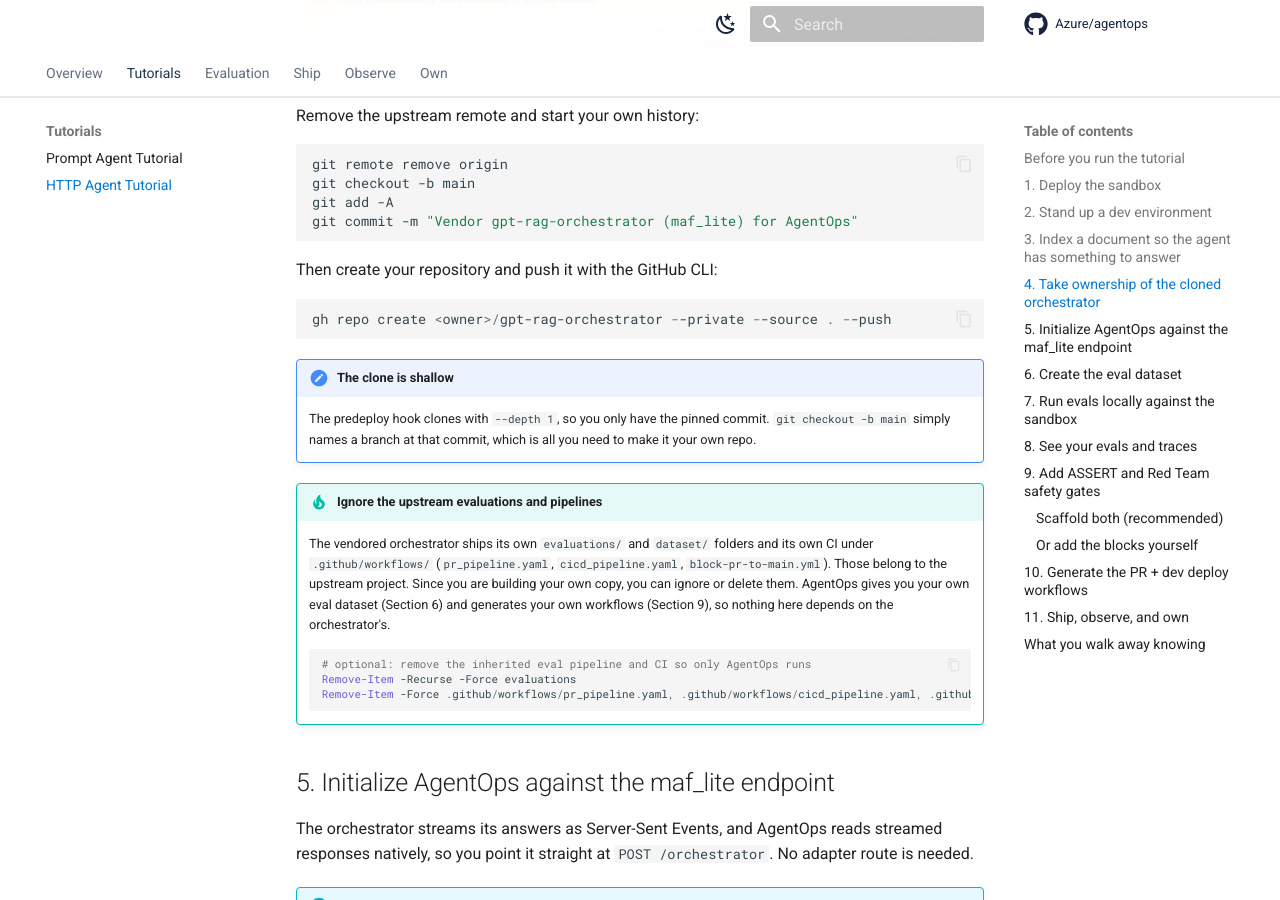
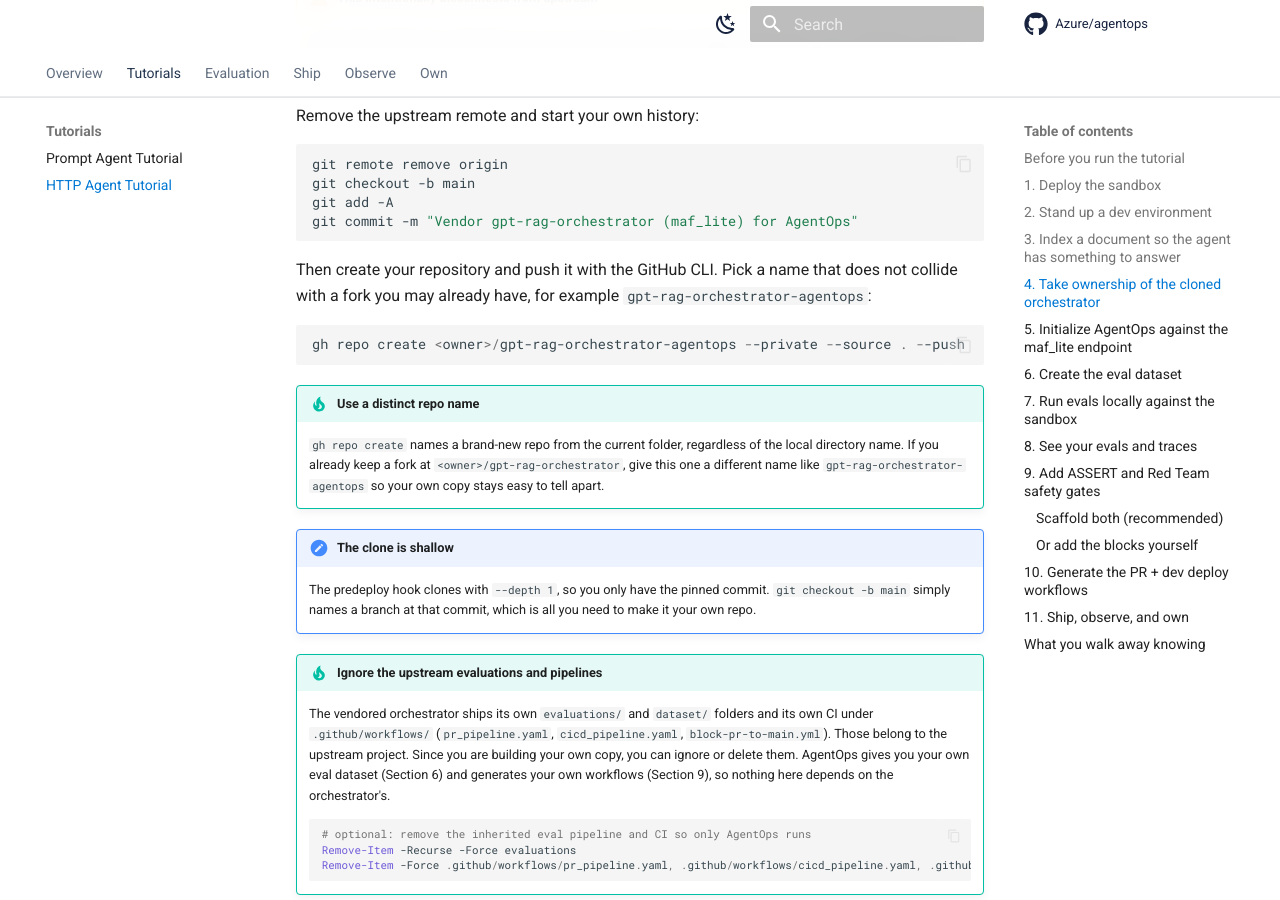
Before and after one commit to Azure/agentops, an MkDocs documentation site: the page built from docs/tutorial-http-agent.md, in a window 1280 px wide and 900 px high, scrolled down 3432 px. Built offline with MkDocs 1.6.1 and Material for MkDocs 9.7.7, drawn with Linux system fonts in a browser that asks for light colours; comment, search, counter and statistics services are not loaded.

Commit message:
docs(http tutorial): use distinct repo name to avoid fork collision
Rename the example repo in Section 4 to gpt-rag-orchestrator-agentops and add a
tip so the user's own copy does not collide with an existing
gpt-rag-orchestrator fork.

Co-authored-by: Copilot <223556219+Copilot@users.noreply.github.com>

````diff
--- a/docs/tutorial-http-agent.md
+++ b/docs/tutorial-http-agent.md
@@ -172,11 +172,19 @@ git add -A
 git commit -m "Vendor gpt-rag-orchestrator (maf_lite) for AgentOps"
 ```
 
-Then create your repository and push it with the GitHub CLI:
+Then create your repository and push it with the GitHub CLI. Pick a name that
+does not collide with a fork you may already have, for example
+`gpt-rag-orchestrator-agentops`:
 
 ```powershell
-gh repo create <owner>/gpt-rag-orchestrator --private --source . --push
+gh repo create <owner>/gpt-rag-orchestrator-agentops --private --source . --push
 ```
+
+!!! tip "Use a distinct repo name"
+    `gh repo create` names a brand-new repo from the current folder, regardless
+    of the local directory name. If you already keep a fork at
+    `<owner>/gpt-rag-orchestrator`, give this one a different name like
+    `gpt-rag-orchestrator-agentops` so your own copy stays easy to tell apart.
 
 !!! note "The clone is shallow"
     The predeploy hook clones with `--depth 1`, so you only have the pinned
````
